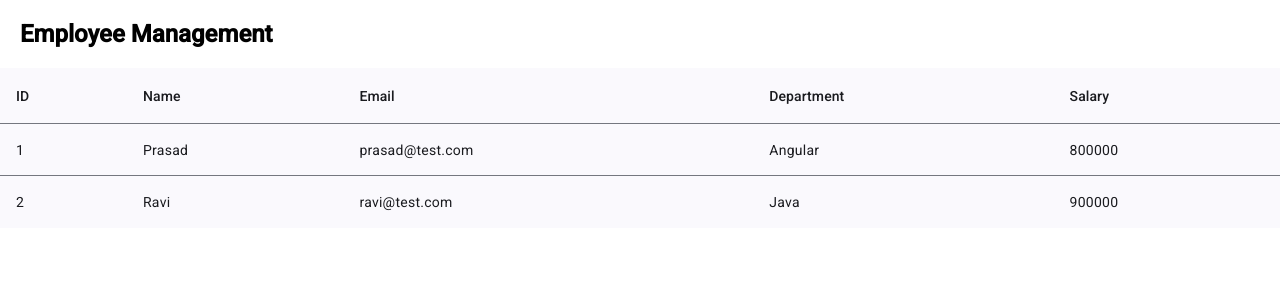
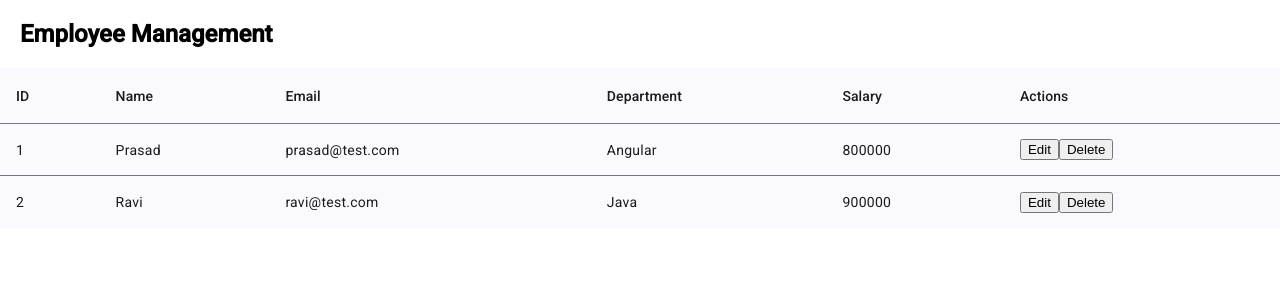
Before and after one commit to mani828/angular-enterprise-dashboard, an Angular app: page /employees in a window 1280 px wide. Shown: the top 300 px of the page. Built offline with nearby package versions, Linux system fonts and the light colour scheme; sample sign-in values are in the browser's storage.

Commit message:
added employees action button edit button add

```diff
--- a/src/app/features/employees/list/list.component.html
+++ b/src/app/features/employees/list/list.component.html
@@ -53,7 +53,25 @@
       {{ emp.salary }}
     </td>
   </ng-container>
+  <ng-container matColumnDef="actions">
 
+  <th mat-header-cell *matHeaderCellDef>
+    Actions
+  </th>
+
+  <td mat-cell *matCellDef="let emp">
+
+    <button (click)="editEmployee(emp)">
+      Edit
+    </button>
+
+    <button (click)="deleteEmployee(emp.id)">
+      Delete
+    </button>
+
+  </td>
+
+</ng-container>
   <tr
     mat-header-row
     *matHeaderRowDef="displayedColumns">
--- a/src/app/features/employees/list/list.component.ts
+++ b/src/app/features/employees/list/list.component.ts
@@ -17,7 +17,8 @@ export class ListComponent {
     'name',
     'email',
     'department',
-    'salary'
+    'salary',
+    'actions'
   ];
 employees: Employee[] = [];
  constructor(
@@ -26,4 +27,11 @@ employees: Employee[] = [];
     this.employees =
       this.employeeService.getEmployees();
   }
+  editEmployee(employee: any) {
+  console.log('Edit', employee);
 }
+
+deleteEmployee(id: number) {
+  console.log('Delete', id);
+}
+}
```
